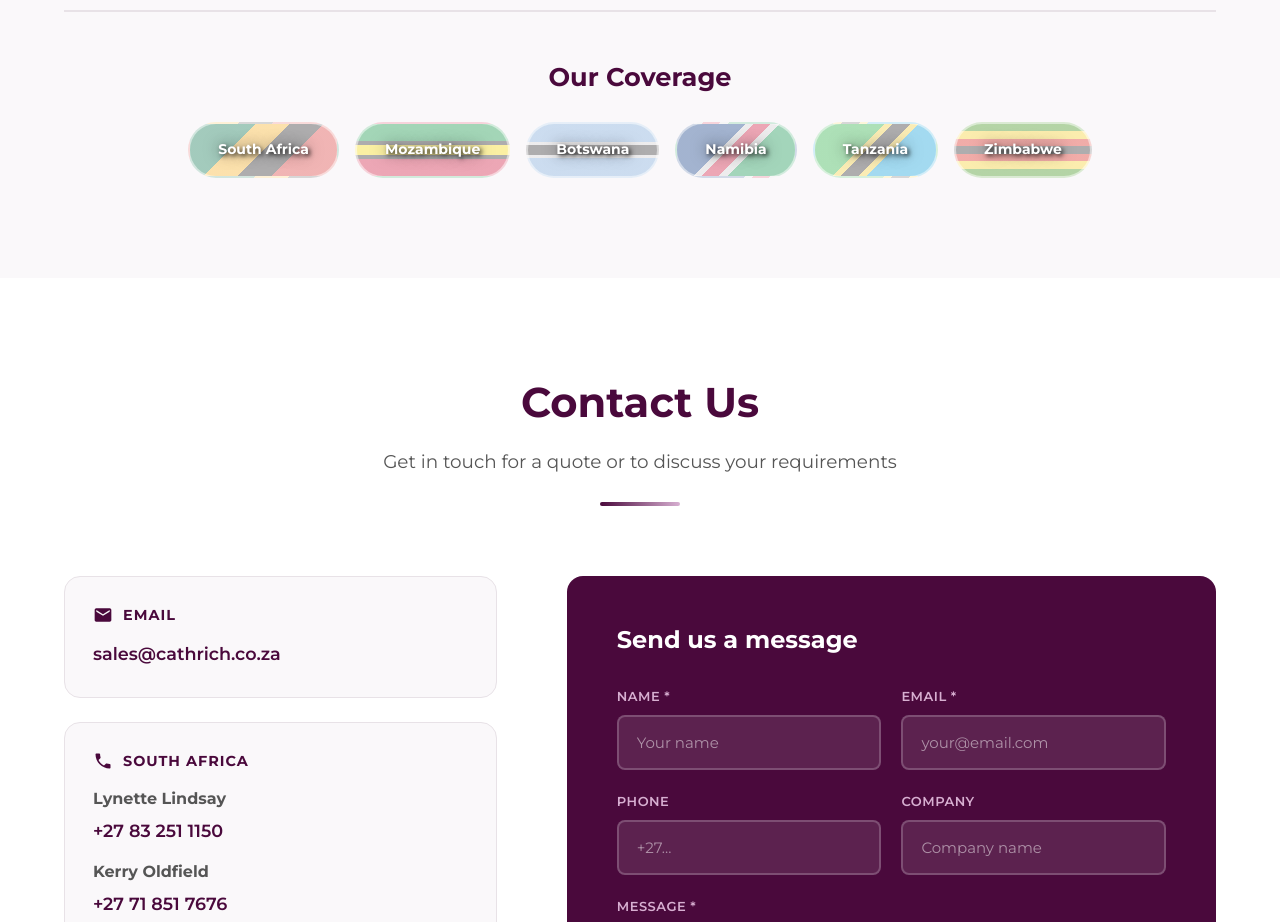
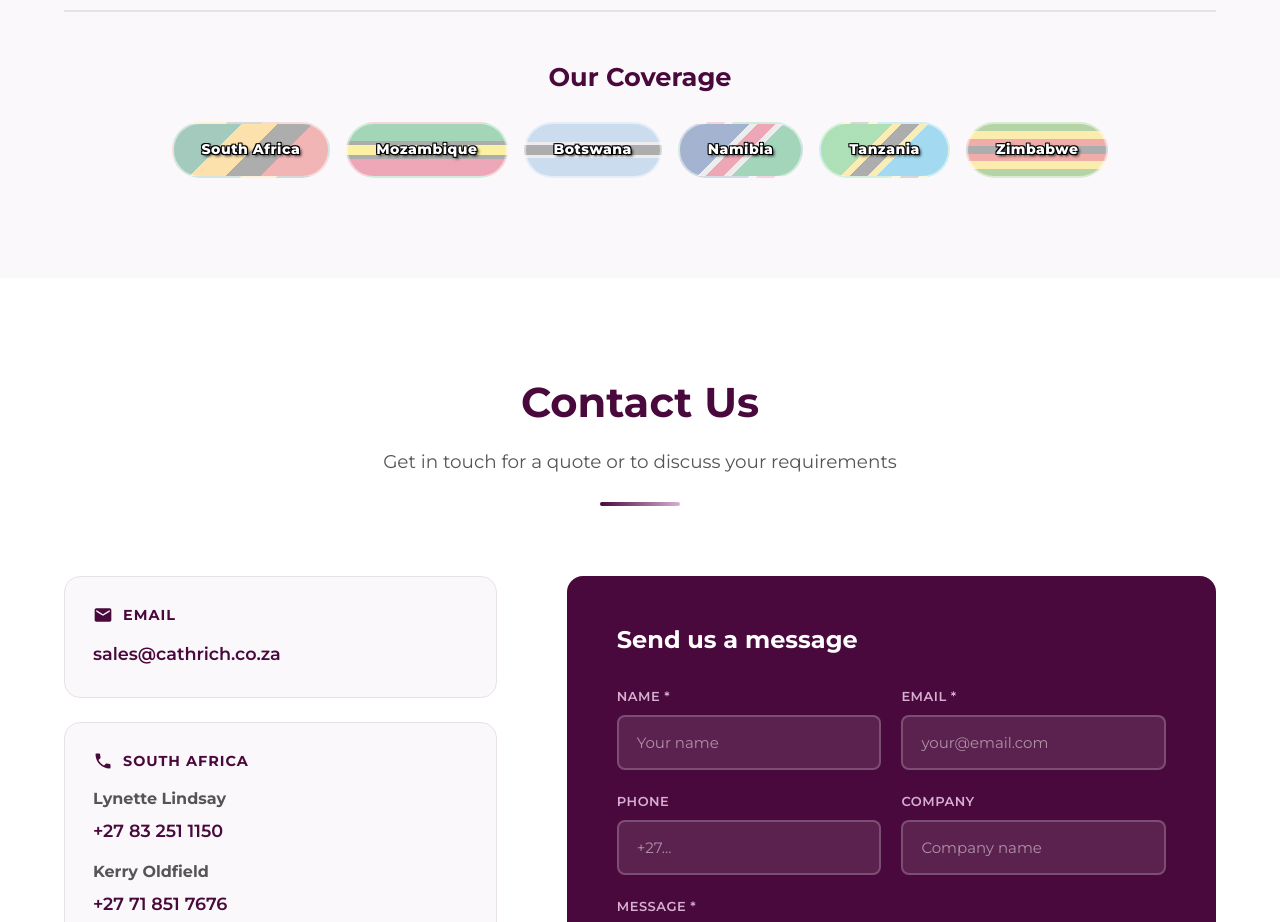
Before and after one commit to Robyn91/cathrich-website, a website: page index.html in a window 1280 px wide. Shown: the part 5580-6502 px from the top of the page. Drawn offline with Linux system fonts and the light colour scheme.

Commit message:
Solid white text with black outline - no transparency

```diff
--- a/css/style.css
+++ b/css/style.css
@@ -715,10 +715,11 @@ img {
     padding: 14px 28px;
     color: #ffffff !important;
     border-radius: 50px;
-    font-weight: 700;
+    font-weight: 800;
     font-size: 14px;
+    letter-spacing: 0.5px;
     transition: var(--transition);
-    text-shadow: 2px 2px 4px rgba(0,0,0,0.8), 0 0 15px rgba(0,0,0,0.6);
+    text-shadow: 1px 1px 0 #000, -1px -1px 0 #000, 1px -1px 0 #000, -1px 1px 0 #000, 2px 2px 3px rgba(0,0,0,0.9);
     background-size: cover;
     background-position: center;
     border: 2px solid rgba(255,255,255,0.5);
```
